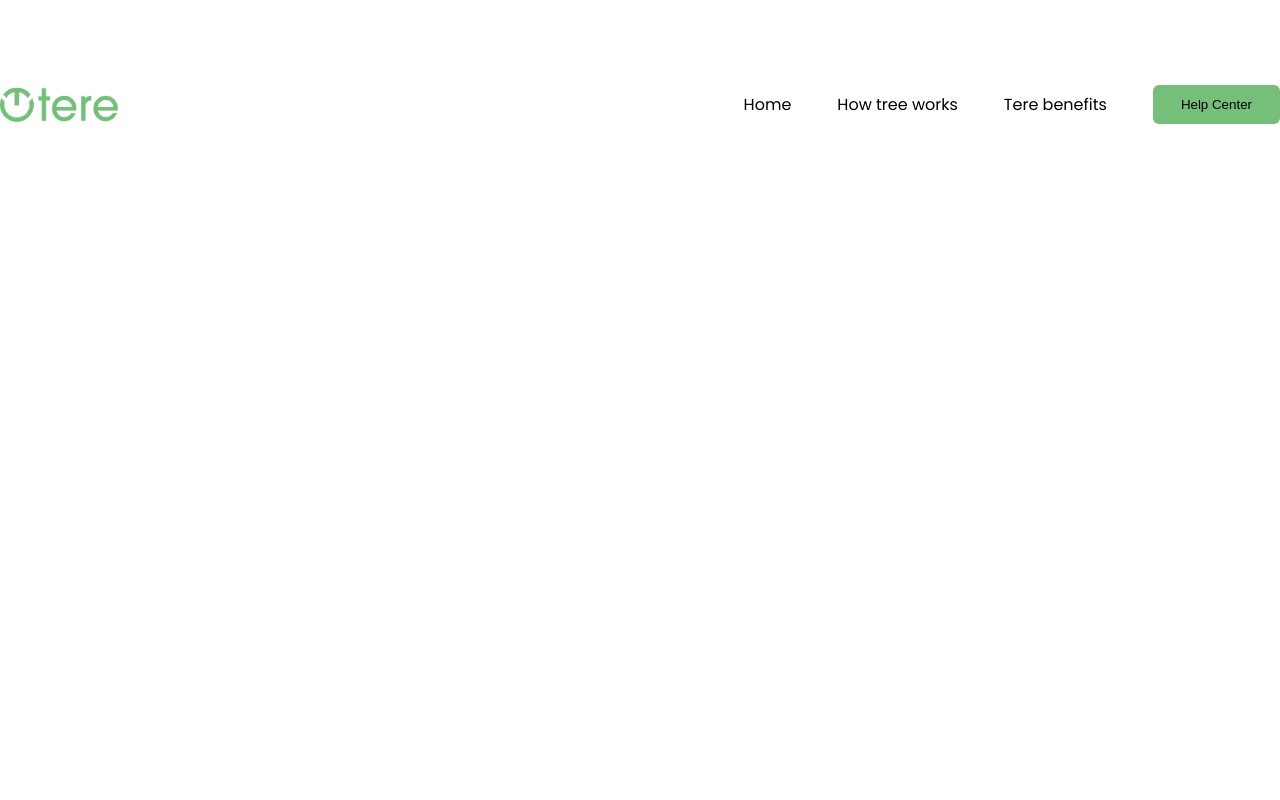
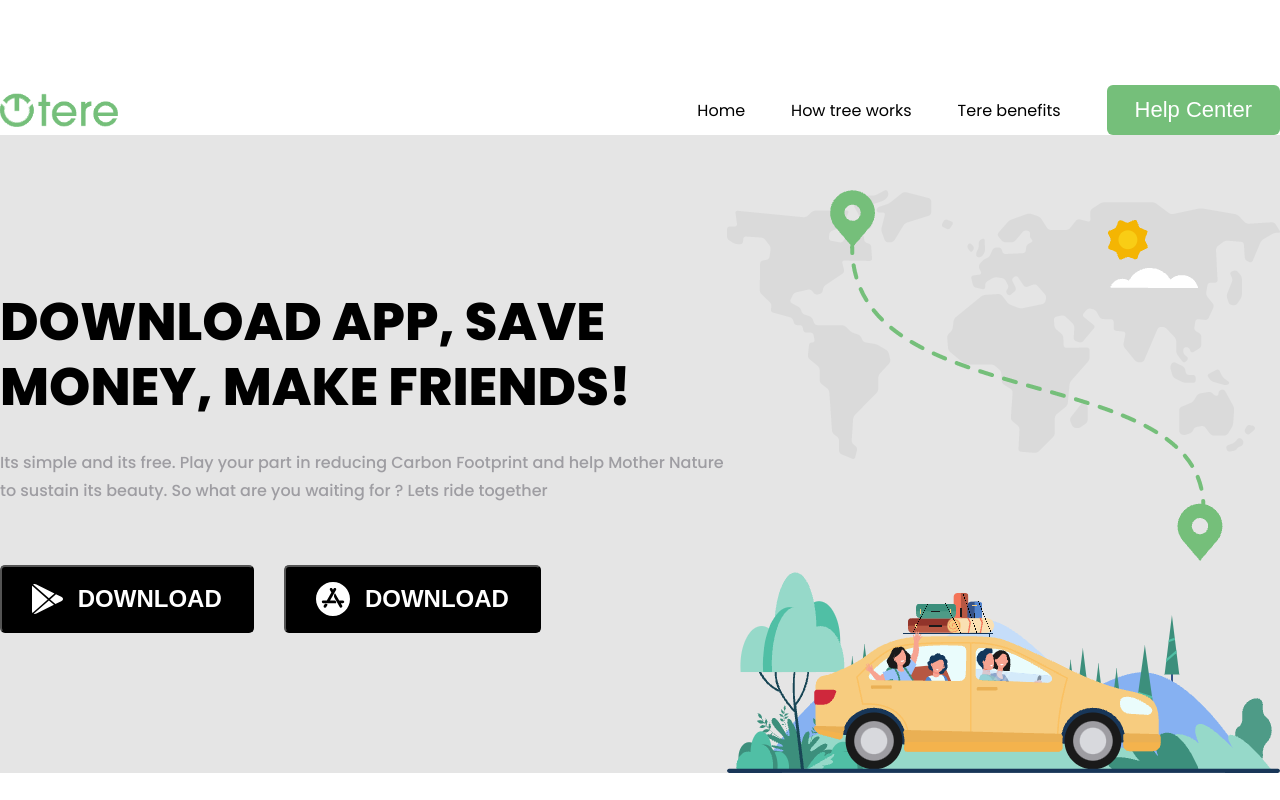
Before and after one commit to Clarity-afk/Tere, a plain HTML site: page index.html in a window 1280 px wide. Drawn offline with Linux system fonts and the light colour scheme.

Commit message:
welcome section

```diff
--- a/index.html
+++ b/index.html
@@ -25,5 +25,24 @@
             </div>
         </div>
     </header>
+    <main class="main">
+        <section class="welcome">
+            <div class="container">
+                <div class="welcome__text">
+                    <span class="welcome__title"><h2>DOWNLOAD APP,
+                        SAVE MONEY, MAKE
+                        FRIENDS!</h2></span>
+                    <span class="welcome__subtitle"><p>Its simple and its free. Play your part in reducing Carbon Footprint and help Mother Nature to sustain its beauty. So what are you waiting for ?
+                        Lets ride together</p></span>
+                    <div class="welcome__btns">
+                        <button class="welcome__btn"><img src="images/icons/googleplay.svg" alt="googleplay"> DOWNLOAD</button>
+                        <button class="welcome__btn"><img src="images/icons/appstore.svg" alt="appstore"> DOWNLOAD</button>
+                    </div>
+                </div>
+
+                <img src="images/welcomemain.png" alt="welcome" class="welcome__main">
+            </div>
+        </section>
+    </main>
 </body>
 </html>
--- a/style.css
+++ b/style.css
@@ -24,6 +24,12 @@ a {
 
 li {
     list-style: none;
+}
+
+p {
+    font-weight: 500;
+    color: rgb(158, 157, 162);
+    line-height: 28px;
 }
 
 /* header styles */
@@ -54,9 +60,67 @@ li {
 
 .header__btn{
     margin-left: 46px;
-
     background-color: #75BF7A;
     border: none;
     padding: 12px 28px;
     border-radius: 6px;
+    color: #fff;
+    font-size: 22px;
 }
+
+/* main section */
+
+main{
+    background-color: rgb(229, 229, 229);
+}
+
+/* weclome section */
+
+.welcome .container{
+    display: flex;
+    justify-content: space-between;
+}
+
+.welcome__text{
+    display: flex;
+    flex-wrap: wrap;
+    flex-direction: column;
+}
+
+.welcome__title{
+    font-weight: 800;
+    font-size: 35px;
+    line-height: 65px;
+
+    margin-top: 154px;
+}
+
+.welcome__subtitle{
+    padding-top: 30px;
+}
+
+.welcome__btns{
+    margin-top: 60px;
+    display: flex;
+    gap: 30px;
+}
+
+.welcome__btn{
+    background-color: rgb(0, 0, 0);
+    color: #fff;
+    font-size: 24px;
+    display: flex;
+    align-items: center;
+    border-radius: 5px;
+    padding: 15px 30px;
+    font-weight: 600;
+    cursor: pointer;
+}
+
+.welcome__btn img{
+    margin-right: 15px;
+}
+
+.welcome__main{
+    margin-top: 55px;
+}
```
Also changed, not shown: images/icons/appstore.svg (added), images/icons/googleplay.svg (added), images/welcomemain.png (added).
